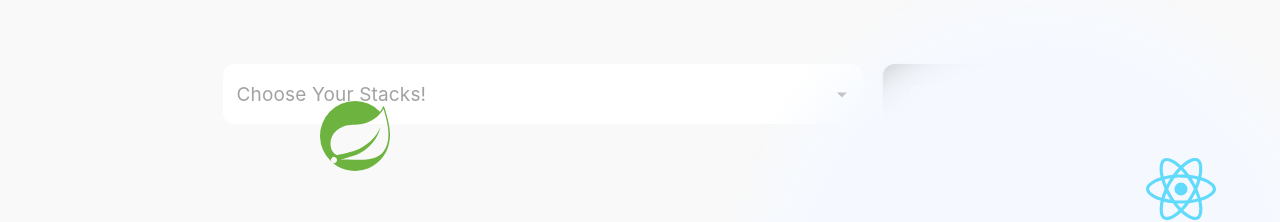
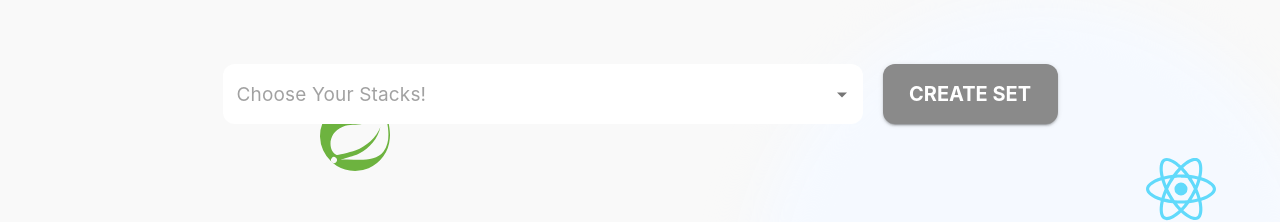
Before and after one commit to msdio/stackticon, a React (Create React App) app: page /#/ in a window 1280 px wide. Shown: the part 460-682 px from the top of the page. Built offline with nearby package versions, Linux system fonts and the light colour scheme; no server answers.

Commit message:
fix: main page layout

```diff
--- a/src/pages/home/Home.tsx
+++ b/src/pages/home/Home.tsx
@@ -120,6 +120,7 @@ const Home = () => {
             alignItems: 'center',
             gap: '20px',
             width: '100%',
+            zIndex: '5',
             scale: isMobile ? '0.7' : '1',
           }}
         >
```
